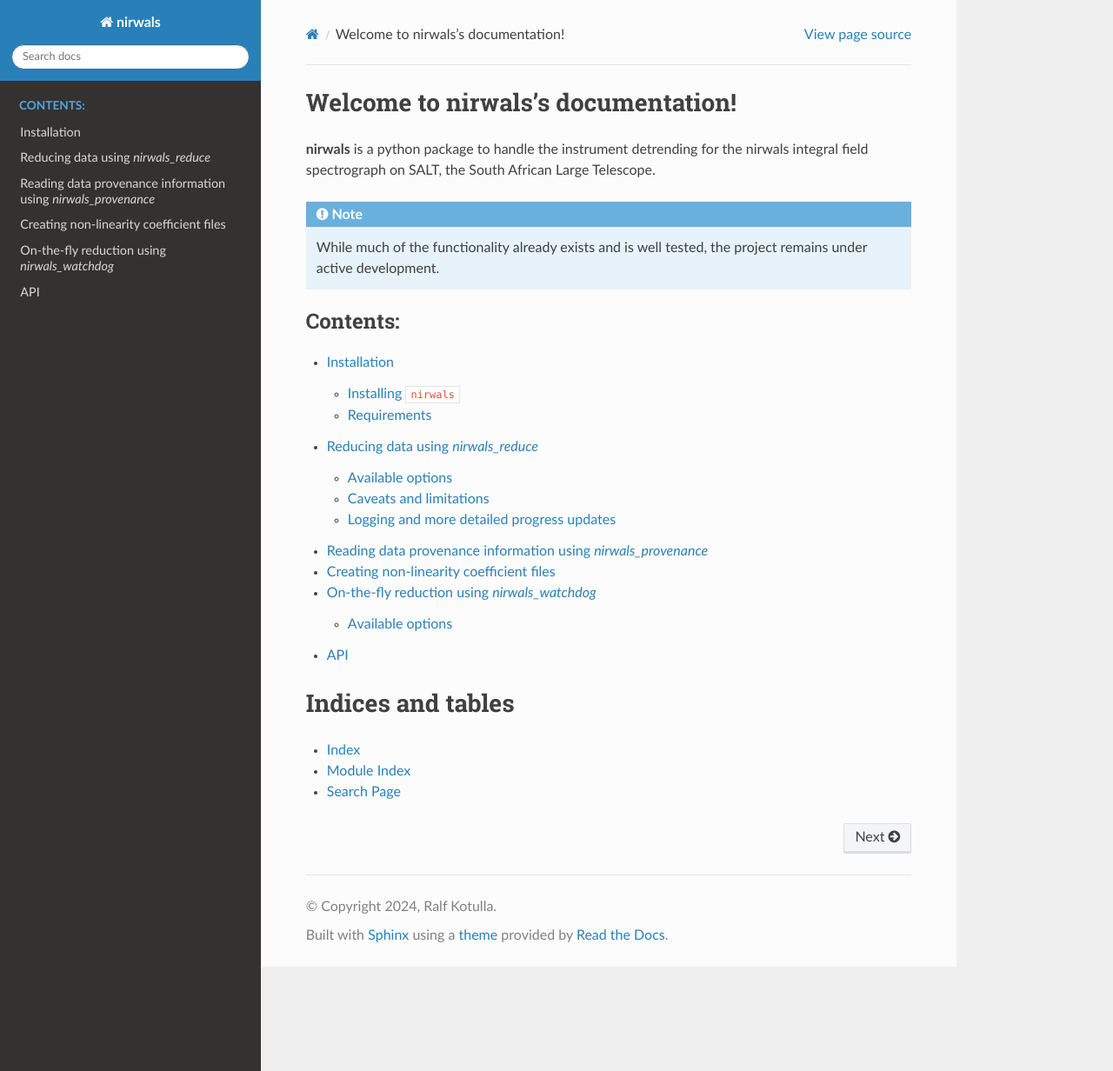
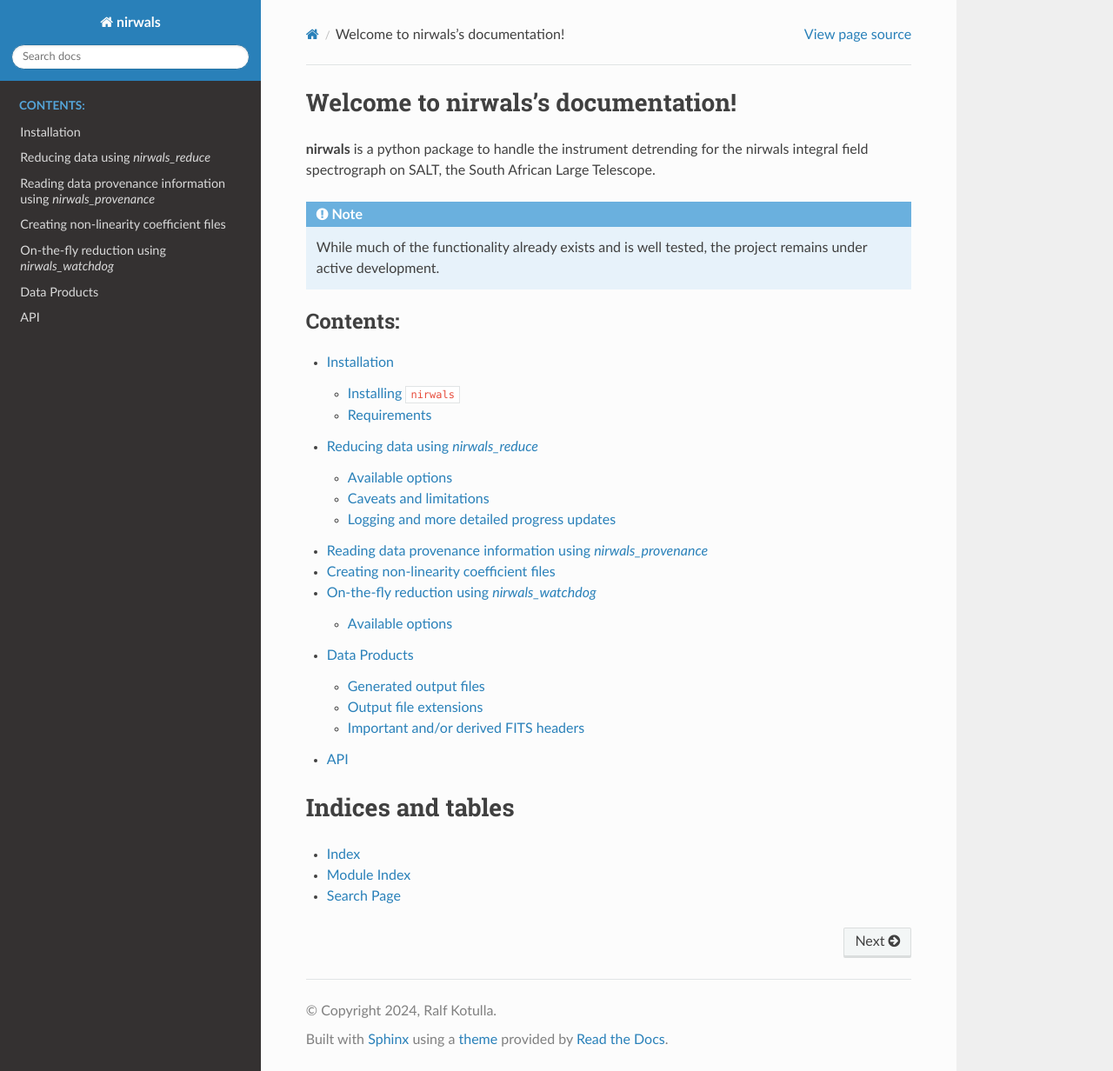
Before and after one commit to SALT-NIRWALS/nirwals, a Sphinx documentation site: the page built from docs/source/index.rst, in a window 1280 px wide and 1232 px high. Shown: the whole window at 87% size. Built offline with Sphinx 7.4.7 and the Read the Docs theme 2.0.0, drawn with Linux system fonts in a browser that asks for light colours; pages that are not in the unit, such as notebooks, are missing from menus; part of the change alters nothing that is shown.

Commit message:
added documentation for output files & products

```diff
--- /dev/null
+++ b/docs/source/data_products.rst
@@ -0,0 +1,73 @@
+*********************
+Data Products
+*********************
+
+.. dataproducts:
+
+Generated output files
+**************************
+
+Depending on user configuration, `nirwals_reduce` generates multiple output files. These are typically named
+after the filename of the input file, followed by a standardized prefix to identify the data product:
+
+* ***_reduced.fits** These are the reduced files, and are the only files generated in any case. See below
+  for details on FITS extensions and data units
+
+* ***__stack_raw.fits** are full-cube output files containing all input reads combined into a single data
+  cube. The data in this file is straight from the detector, with no calibrations applied. Pixels brighter
+  than the configured saturation level are masked as NaNs.
+
+* ***__stack_refpixcorr.fits** Similiar to the _stack_raw.fits, but after applying the per-read reference
+  pixel correction.
+
+* ***__stack_linearized.fits** As above, but with reference pixel AND non-linearity correction applied.
+  This is the final stage of data preparation used for the up-the-ramp fitting.
+
+
+Output file extensions
+*************************
+
+The final reduced files contain a number of output extensions that contain results from different methods or
+metadata describing and/or derived from and as part of the data processing.
+
+* **PRIMARY**
+  The primary FITS header does not contain any image data, but rather all headers relevant to describe the
+  input and output data. Most of the FITS headers are taken from the selected reference exposure (typically
+  the first in the read sequence), but also contains a number of keywords summarizing the entire sequence.
+  See below for more details.
+
+* **SCI**:
+  This is the final calibrated slope derived from the up-the-ramp fitting.
+
+  **UNITS** Data is given in data numbers (counts) per second, with NO gain correction.
+
+* **MEDIAN**:
+  tbd
+
+* **NOISE**
+  tbd
+
+* **NPAIRS**
+
+* **MAX_T_EXP**
+  Per-pixel maximum integration before exceeding the saturation level.
+
+* **PROVENANCE**
+  Unlike all other extensions, this extension is a FITS table, with key/value pairs describing many aspects
+  relevant for reproducing the output file. This includes:
+
+  * List of input files
+
+  * Calibration products used (e.g. non-linearity corrections)
+
+  * System configuration
+
+  * Package version information for the nirwals package itself and other important packages
+    (such as numpy & astropy)
+
+
+
+
+
+Important and/or derived FITS headers
+*****************************************
--- a/docs/source/index.rst
+++ b/docs/source/index.rst
@@ -25,6 +25,7 @@ Telescope.
    usage_provenance
    usage_fit_nonlinearity
    usage_watchdog
+   data_products
    api
    generated/nirwals
 
```
